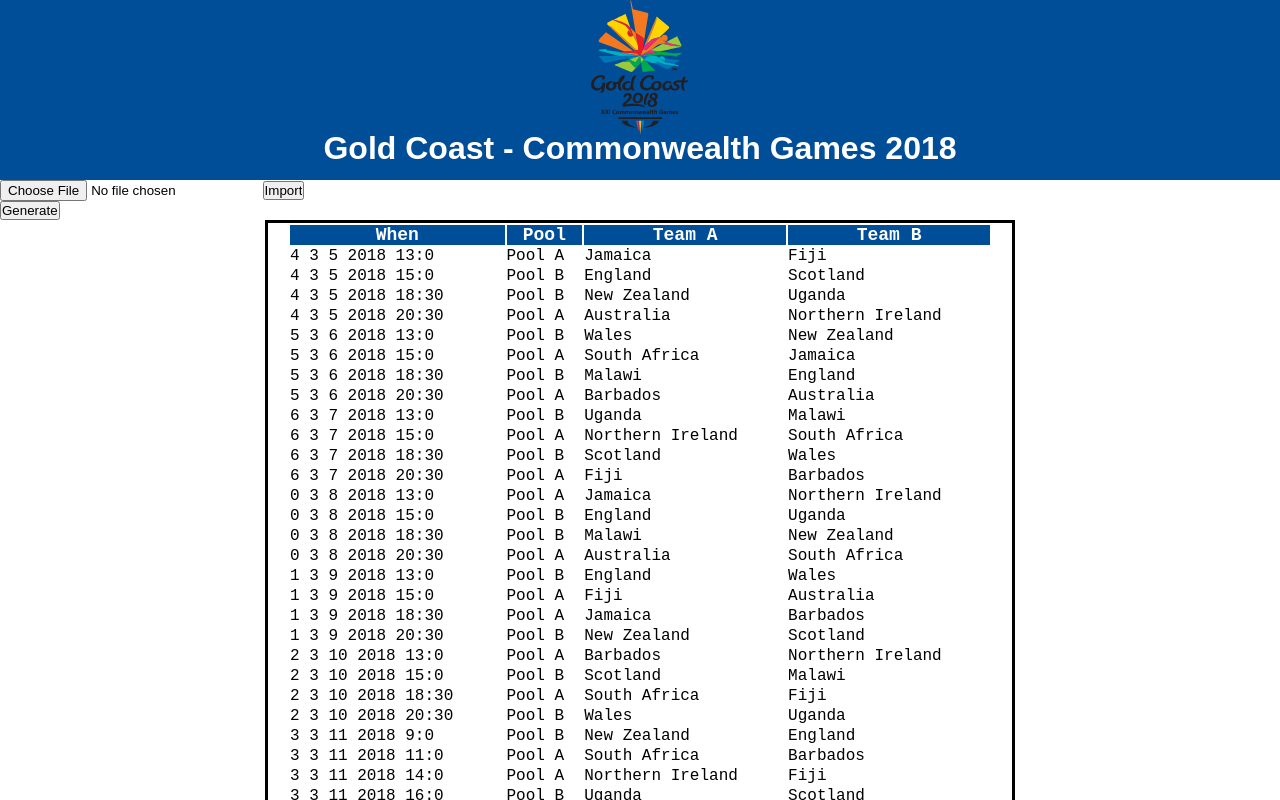
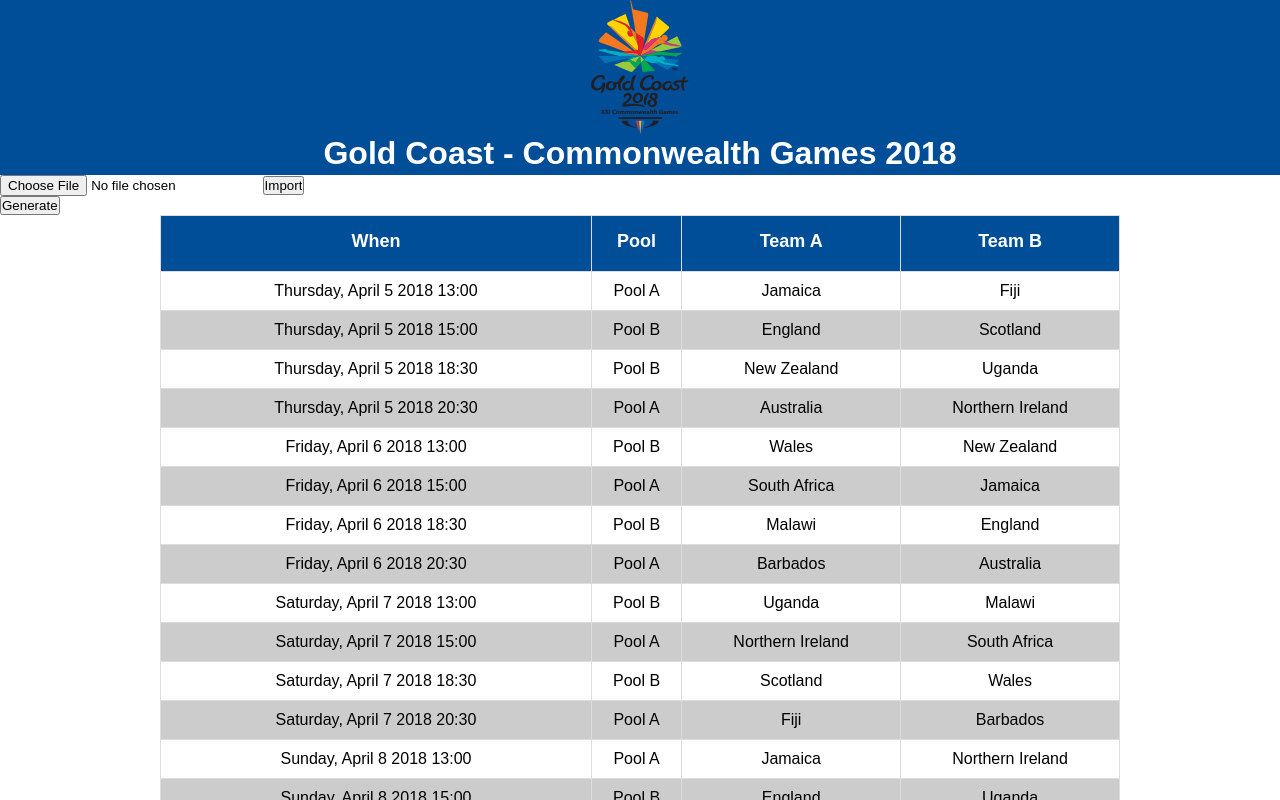
Before and after one commit to j-vanolst/bcse102_assignment1, a plain HTML site: page csv.html in a window 1280 px wide. Both pictures are taken after a click on the button "Generate". Shown: the top 800 px of the page. Drawn offline with Linux system fonts and the light colour scheme.

Commit message:
6th Commit
Added month and day arrays so the getDay and getMonth date methods can display words rather then numbers and fixed getMinutes. Added some more css to make the table look nicer and select elements etc.

```diff
--- a/csv.html
+++ b/csv.html
@@ -72,8 +72,15 @@
         }
         for (let aRow of rows) {
           var tr = document.createElement('tr')
-          //let when = aRow.when
-          let when = `${aRow.when.getDay()} ${aRow.when.getMonth()} ${aRow.when.getDate()} ${aRow.when.getFullYear()} ${aRow.when.getHours()}:${aRow.when.getMinutes()}`
+          months = ['January', 'February', 'March', 'April', 'May', 'June', 'July', 'August', 'September', 'October', 'November', 'December']
+          days = ['Sunday', 'Monday', 'Tuesday', 'Wednesday', 'Thursday', 'Friday', 'Saturday']
+          if (aRow.when.getMinutes() == 0) {
+            var minutes = '00'
+          }
+          else {
+            var minutes = aRow.when.getMinutes()
+          }
+          let when = `${days[aRow.when.getDay()]}, ${months[aRow.when.getMonth()]} ${aRow.when.getDate()} ${aRow.when.getFullYear()} ${aRow.when.getHours()}:${minutes}`
           let thePool = aRow.myPool
           let theTeamA = aRow.myTeamA
           let theTeamB = aRow.myTeamB
--- a/style.css
+++ b/style.css
@@ -7,7 +7,7 @@ body {
 }
 #topbar {
   width: 100%;
-  height: 180px;
+  height: 175px;
   background-color: #004d98;
   background-image: url('img/logo.svg');
   background-repeat: no-repeat;
@@ -17,7 +17,7 @@ body {
   color: white;
   font-family: sans-serif;
   text-align: center;
-  padding-top: 130px;
+  padding-top: 135px;
 }
 #topbar img {
   padding-left: 200px;
@@ -28,15 +28,42 @@ body {
   margin-right: auto;
 }
 table {
-  width: 750px;
+  width: 960px;
   margin-left: auto;
   margin-right: auto;
+  border-collapse: collapse;
+  border-radius: 10px;
+  padding: 0 20px;
+}
+table, th, td {
   border-style: solid;
-  border-color: black;
-  padding: 0 20px;
+  border-width: 1px;
+  border-color: #ddd;
+  font-family: sans-serif;
 }
 th {
   background-color: #004d98;
   color: white;
   font-size: 18px;
+  height: 40px;
+  padding-top: 15px;
 }
+td {
+  padding: 10px 0px;
+}
+tr {
+  text-align: center;
+}
+tr:nth-child(even) {
+  background-color: #ccc;
+}
+tr:nth-child(odd) {
+  background-color: #fff;
+}
+select {
+  font-size: 20px;
+  height: 40px;
+  margin-left: auto;
+  margin-right: auto;
+  display: block;
+}
```
Also changed, not shown: 1 other file.
